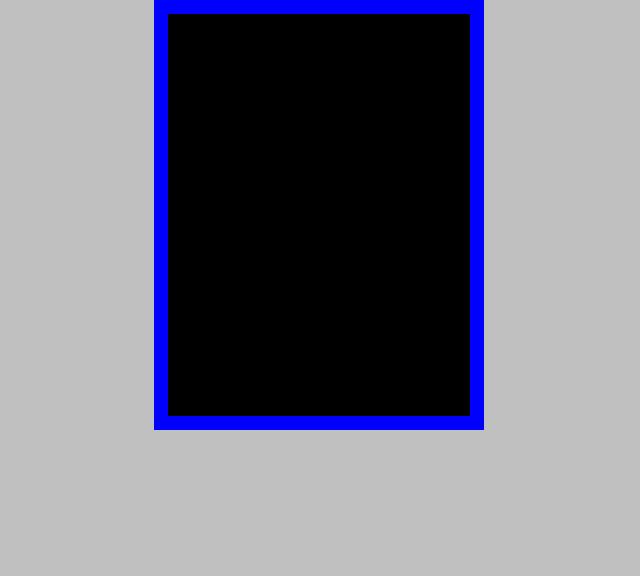
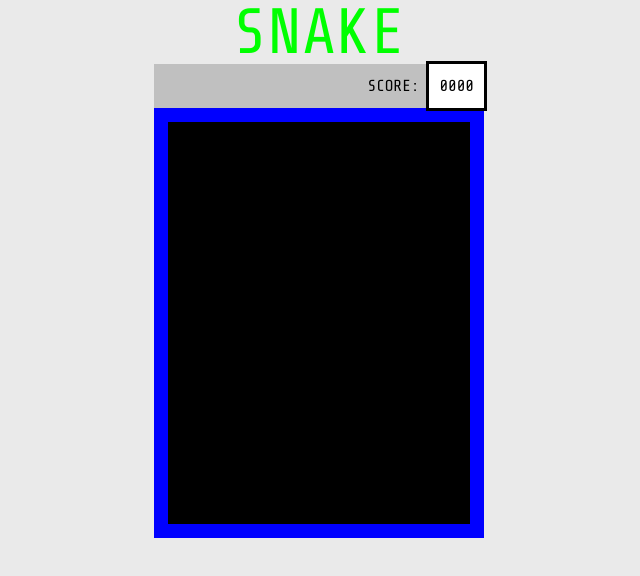
Before and after one commit to jeanpaulsio/javascript-snake, a website: page docs/index.html in a window 1280 px wide. Shown: the whole page, without its empty margins (321-961 px from the left). Drawn offline with nearby package versions, Linux system fonts and the light colour scheme.

Commit message:
update ui

```diff
--- a/docs/index.html
+++ b/docs/index.html
@@ -13,7 +13,14 @@
 </head>
 
 <body>
+	<header>
+		<h1>SNAKE</h1>
 
+	</header>
+	<div id="score">
+		<p class="text">SCORE:</p>
+		<p class="score">0000</p>
+	</div>
 	<div class="container"></div>
 
 </body>
--- a/docs/scss/_colors.scss
+++ b/docs/scss/_colors.scss
@@ -5,3 +5,4 @@ $red: #ff0000;
 $yellow: #ffff00;
 $green: #00ff00;
 $gray: #c0c0c0;
+$light-gray: #eaeaea;
--- a/docs/scss/main.scss
+++ b/docs/scss/main.scss
@@ -7,10 +7,36 @@
 html, body {
   height: 100%;
   width: 100%;
+  background-color: $light-gray;
+  font-family: 'Share Tech Mono', monospace;
+  font-size: 16px;
+}
+header {
+  margin: auto;
+  text-align: center;
+  color: $green;
+  h1 {
+    font-size: 4rem;
+  }
+}
+#score {
+  display: flex;
+  justify-content: flex-end;
+  width: $container-length + 30;
+  margin: auto;
+  line-height: 1.5;
   background-color: $gray;
-  font-family: 'Share Tech Mono', monospace;
+  p.score {
+    font-size: 1rem;
+    background-color: $white;
+    outline: 3px solid $black;
+    padding: 10px;
+  }
+  p.text {
+    font-size: 1rem;
+    padding: 10px;
+  }
 }
-
 .container {
   display: flex;
   flex-wrap: wrap;
```
Also changed, not shown: docs/css/main.css.
